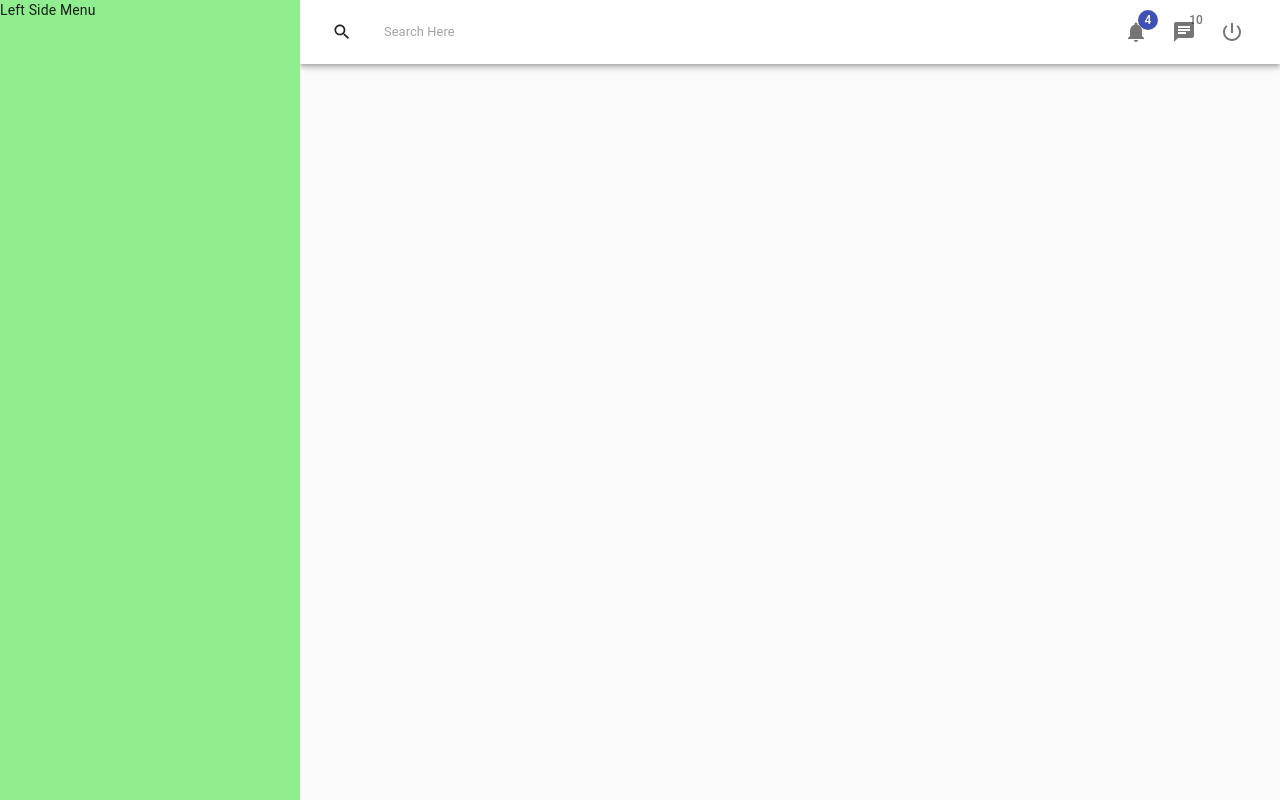
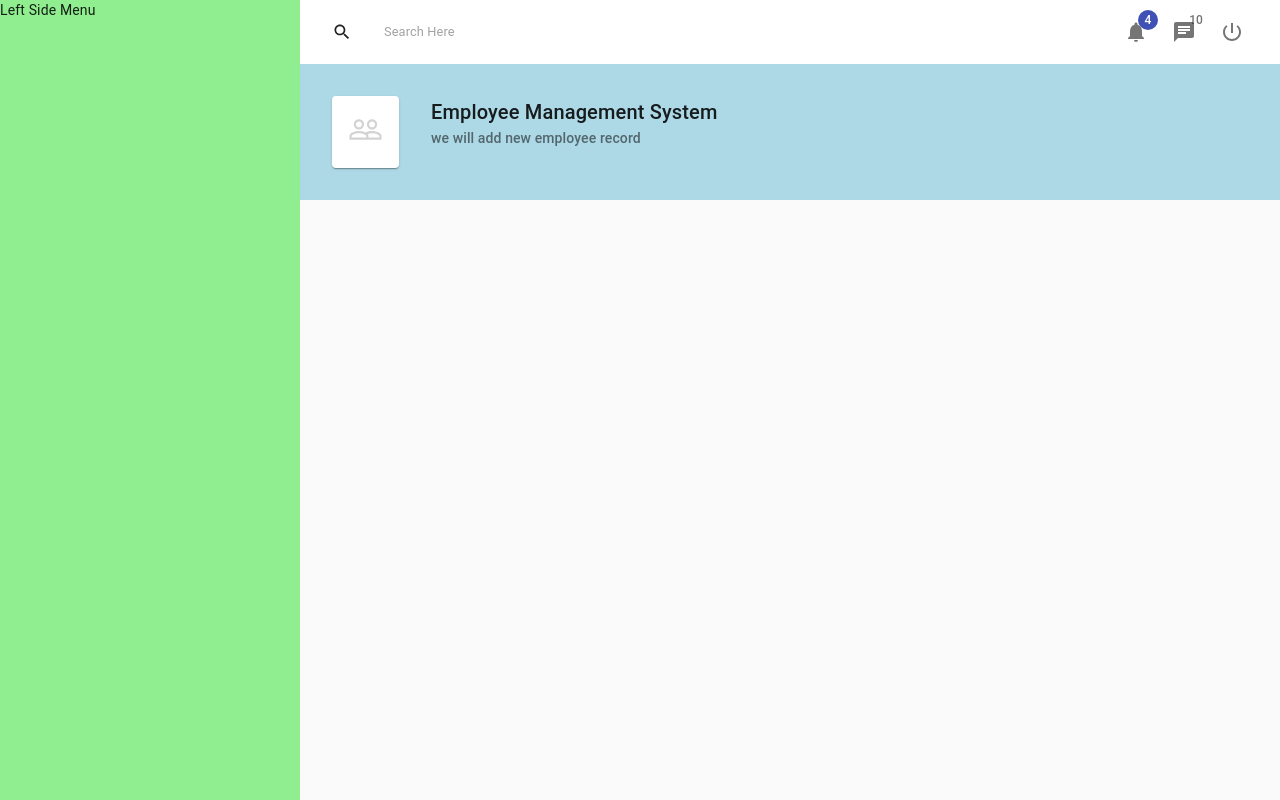
Before and after one commit to VijayKrishnaIT/React-App, a React (Create React App) app: page / in a window 1280 px wide. Built offline with nearby package versions, Linux system fonts and the light colour scheme.

Commit message:
header title subtitle added

```diff
--- a/src/App/App.js
+++ b/src/App/App.js
@@ -2,6 +2,8 @@
 import SideMenu from "../components/SideMenu";
 import Header from "../components/Header";
 import { CssBaseline, makeStyles } from "@material-ui/core";
+import PageHeader from "../components/PageHeader";
+import PeopleOutlineIcon from "@material-ui/icons/PeopleOutline";
 
 const useStyles = makeStyles({
   appMain: {
@@ -17,6 +19,11 @@
       <SideMenu />
       <div className={classes.appMain}>
         <Header />
+        <PageHeader
+          icon={<PeopleOutlineIcon fontSize="large" />}
+          title="Employee Management System"
+          subtitle="we will add new employee record"
+        />
       </div>
       <CssBaseline />
     </React.Fragment>
--- /dev/null
+++ b/src/components/PageHeader.js
@@ -0,0 +1,46 @@
+import { Typography, Paper, Card, makeStyles } from "@material-ui/core";
+import React from "react";
+
+const useStyles = makeStyles((theme) => ({
+  root: {
+    backgroundColor: "lightblue",
+  },
+  pageHeader: {
+    padding: theme.spacing(4),
+    display: "flex",
+    marginBottom: theme.spacing(2),
+  },
+  pageIcon: {
+    color: "lightgrey",
+    padding: theme.spacing(2),
+    display: "inline-block",
+  },
+  pageTitle: {
+    paddingLeft: theme.spacing(4),
+    "& .MuiTypography-subtitle2": {
+      opacity: 0.6,
+    },
+  },
+}));
+
+function PageHeader(props) {
+  const classes = useStyles();
+  const { icon, title, subtitle } = props;
+  return (
+    <Paper elevation={0} square className={classes.root}>
+      <div className={classes.pageHeader}>
+        <Card className={classes.pageIcon}>{icon}</Card>
+        <div className={classes.pageTitle}>
+          <Typography variant="h6" component="div">
+            {title}
+          </Typography>
+          <Typography variant="subtitle2" component="div">
+            {subtitle}
+          </Typography>
+        </div>
+      </div>
+    </Paper>
+  );
+}
+
+export default PageHeader;
```
